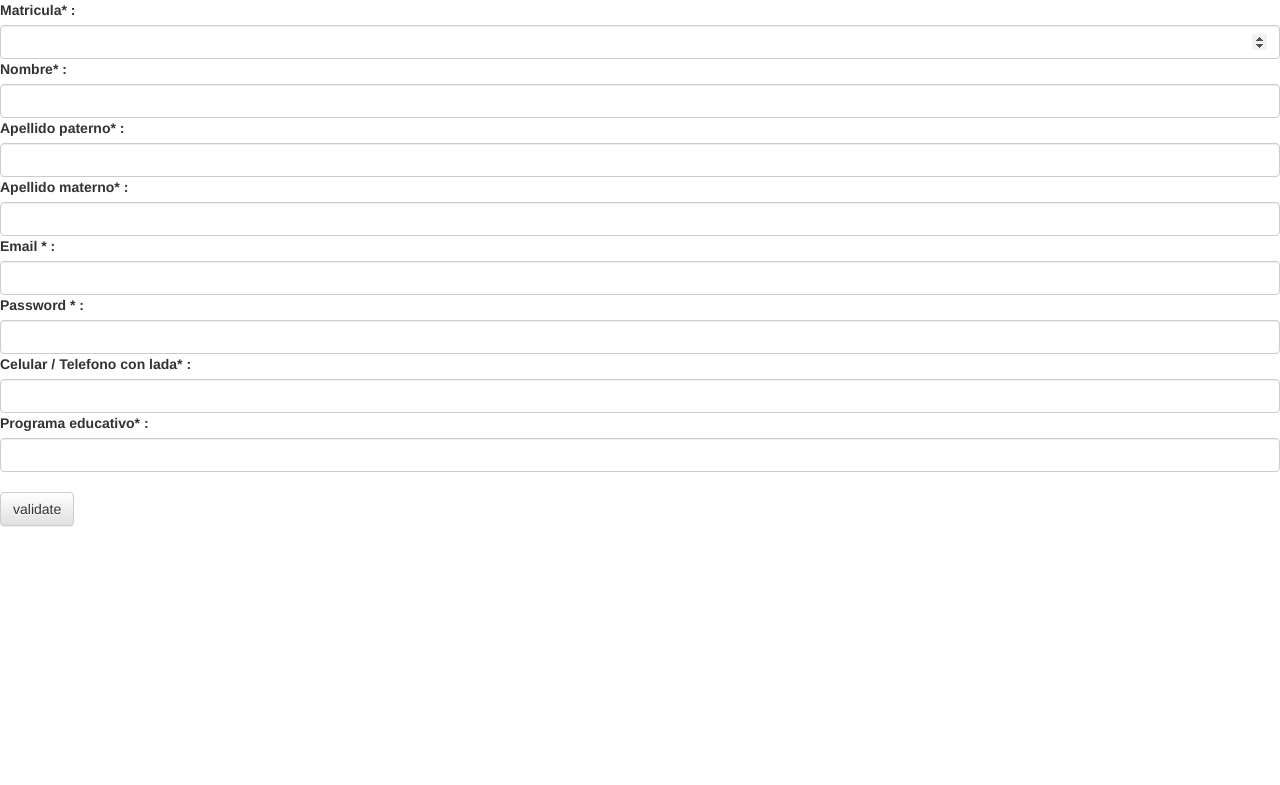
After one commit to aimeehg/ingsoftavda, a PHP site: page /mvc/html/public/reg.html in a window 1280 px wide. The commit adds this page. Shown: the top 785 px of the page. Run offline with PHP 8.4, Linux system fonts and the light colour scheme; some libraries are stand-ins or nearby versions.

Commit message:
mod antes inicio sesion

```diff
--- a/core/core.php
+++ b/core/core.php
@@ -1,6 +1,7 @@
 <?php
 define('HTML_DIR','html/');
 define('APP_TITLE','Sistema de seguimiento');
+define('APP_URL', 'http://localhost/mvc/');
 
 require('vendor/autoload.php');
 ?>
--- a/html/overall/header.php
+++ b/html/overall/header.php
@@ -1,6 +1,7 @@
 <head>
   <!-- Site made with Mobirise Website Builder v3.11.1, https://mobirise.com -->
   <meta charset="UTF-8">
+  <base href="<?php APP_URL ?>">
   <meta http-equiv="X-UA-Compatible" content="IE=edge">
   <meta name="generator" content="Mobirise v3.11.1, mobirise.com">
   <meta name="viewport" content="width=device-width, initial-scale=1">
@@ -18,6 +19,8 @@
   <link rel="stylesheet" href="assets/dropdown/css/style.css">
   <link rel="stylesheet" href="assets/theme/css/style.css">
   <link rel="stylesheet" href="assets/mobirise/css/mbr-additional.css" type="text/css">
+
+  <script src="views/app/js/generales.js"></script>
   <title><?php echo APP_TITLE?></title>
 
 
--- a/html/overall/topnav.php
+++ b/html/overall/topnav.php
@@ -18,7 +18,7 @@
                         <div class="hamburger-icon"></div>
                     </button>
 
-                    <ul class="nav-dropdown collapse pull-xs-right nav navbar-nav navbar-toggleable-sm" id="exCollapsingNavbar"><li class="nav-item"><a class="nav-link link" href="https://mobirise.com/">OVERVIEW</a></li><li class="nav-item nav-btn"><a class="nav-link btn btn-white btn-white-outline" href="https://mobirise.com/">REGISTRARSE</a></li><li class="nav-item nav-btn"><a class="nav-link btn btn-white btn-white-outline" href="https://mobirise.com/">INICIAR SESIÓN</a></li></ul>
+                    <ul class="nav-dropdown collapse pull-xs-right nav navbar-nav navbar-toggleable-sm" id="exCollapsingNavbar"><li class="nav-item"><a class="nav-link link" href="https://mobirise.com/">OVERVIEW</a></li><li class="nav-item nav-btn"><a class="nav-link btn btn-white btn-white-outline" href="html/public/reg.html">REGISTRARSE</a></li><li class="nav-item nav-btn"><a class="nav-link btn btn-white btn-white-outline" href="html/public/login.html">INICIAR SESIÓN</a></li></ul>
                     <button hidden="" class="navbar-toggler navbar-close" type="button" data-toggle="collapse" data-target="#exCollapsingNavbar">
                         <div class="close-icon"></div>
                     </button>
--- /dev/null
+++ b/html/public/login.html
@@ -0,0 +1 @@
+ssss
--- /dev/null
+++ b/html/public/reg.html
@@ -0,0 +1,70 @@
+<!DOCTYPE>
+<!DOCTYPE html>
+<html lang="es">
+    <head>
+        <title>registro</title>
+        <meta charset="UTF-8">
+        <meta name="viewport" content="width=device-width, initial-scale=1">
+        <link rel="stylesheet" type="text/css" href="css/parsley.css">
+        <link rel="stylesheet" type="text/css" href="css/reg.css">
+        <script src="js/jquery-3.1.1.min.js"></script>
+        <script src="js/parsley.js"></script>
+        <!-- Latest compiled and minified CSS -->
+        <link rel="stylesheet" href="https://maxcdn.bootstrapcdn.com/bootstrap/3.3.7/css/bootstrap.min.css" integrity="sha384-BVYiiSIFeK1dGmJRAkycuHAHRg32OmUcww7on3RYdg4Va+PmSTsz/K68vbdEjh4u" crossorigin="anonymous">
+
+        <!-- Optional theme -->
+        <link rel="stylesheet" href="https://maxcdn.bootstrapcdn.com/bootstrap/3.3.7/css/bootstrap-theme.min.css" integrity="sha384-rHyoN1iRsVXV4nD0JutlnGaslCJuC7uwjduW9SVrLvRYooPp2bWYgmgJQIXwl/Sp" crossorigin="anonymous">
+
+        <!-- Latest compiled and minified JavaScript -->
+        <script src="https://maxcdn.bootstrapcdn.com/bootstrap/3.3.7/js/bootstrap.min.js" integrity="sha384-Tc5IQib027qvyjSMfHjOMaLkfuWVxZxUPnCJA7l2mCWNIpG9mGCD8wGNIcPD7Txa" crossorigin="anonymous"></script>
+
+
+    </head>
+    <body>
+      <!-- script para validacion -->
+        <script src="js/validacion.js"></script>
+      <!-- script para el registro -->
+        <script src="js/registro_alumno.js"></script>
+        <script src="views/app/reg.js"></script>
+      <!-- alert para error de formulario -->
+    <div class="alert alert-danger hidden" id="error_valid">
+      <a href="#" class="close" data-dismiss="alert" aria-label="close">&times;</a>
+      <p id="errmsg_valid">Corrige los errores en el formulario</p>
+    </div>
+      <!-- formulario -->
+<form id="demo-form" method="POST">
+     <fieldset>
+  <label for="matricula">Matricula* :</label>
+  <input id ="matricula" type="number" class="form-control" name="matricula" data-parsley-validar-tam="9" required="">
+
+  <label for="nombre">Nombre* :</label>
+  <input id="nombre" type="text" class="form-control" name="nombre" required="">
+
+  <label for="paterno">Apellido paterno* :</label>
+  <input id="paterno" type="text" class="form-control" name="paterno" required="">
+
+    <label for="materno">Apellido materno* :</label>
+  <input id="materno" type="text" class="form-control" name="materno" required="">
+
+  <label for="email">Email * :</label>
+  <input id="email" type="email" class="form-control" name="email" data-parsley-trigger="change" required="">
+
+  <label for="password">Password * :</label>
+  <input id="password" type="password" data-parsley-validar-pass-tam="7" data-parsley-validar-pass-a="/^A/g"  class="form-control" name="password" data-parsley-trigger="change" required="">
+
+  <label for="celular">Celular / Telefono con lada* :</label>
+  <input id ="celular" type="number" class="form-control" name="celular" data-parsley-validar-tam="10" required="">
+
+  <label for="prog_edu">Programa educativo* :</label>
+  <input id="prog_edu" type="text" class="form-control" name="prog_edu" required="">
+ <!-- coordinador ejemplo <label for="password2">Password2 * :</label>
+  <input id="password2" type="password" data-parsley-validar-pass-tam="6" data-parsley-validar-pass="/^C/g"  data-parsley-validar-pass-mes="/\d{2}/g"   data-parsley-validar-pass-U3="/\D{3}$/g" class="form-control" name="password" data-parsley-trigger="change" required="">
+
+-->
+  <br>
+  <input type="submit" class="btn btn-default" value="validate">
+  </fieldset>
+</form>
+
+    </body>
+</html>
--- /dev/null
+++ b/views/app/js/generales.js
@@ -0,0 +1,3 @@
+function __(id){
+return document.getElementById(id);
+}
```
Also changed, not shown: views/app/js/login.js (added), views/app/js/lostpass.js (added), views/app/js/reg.js (added).
